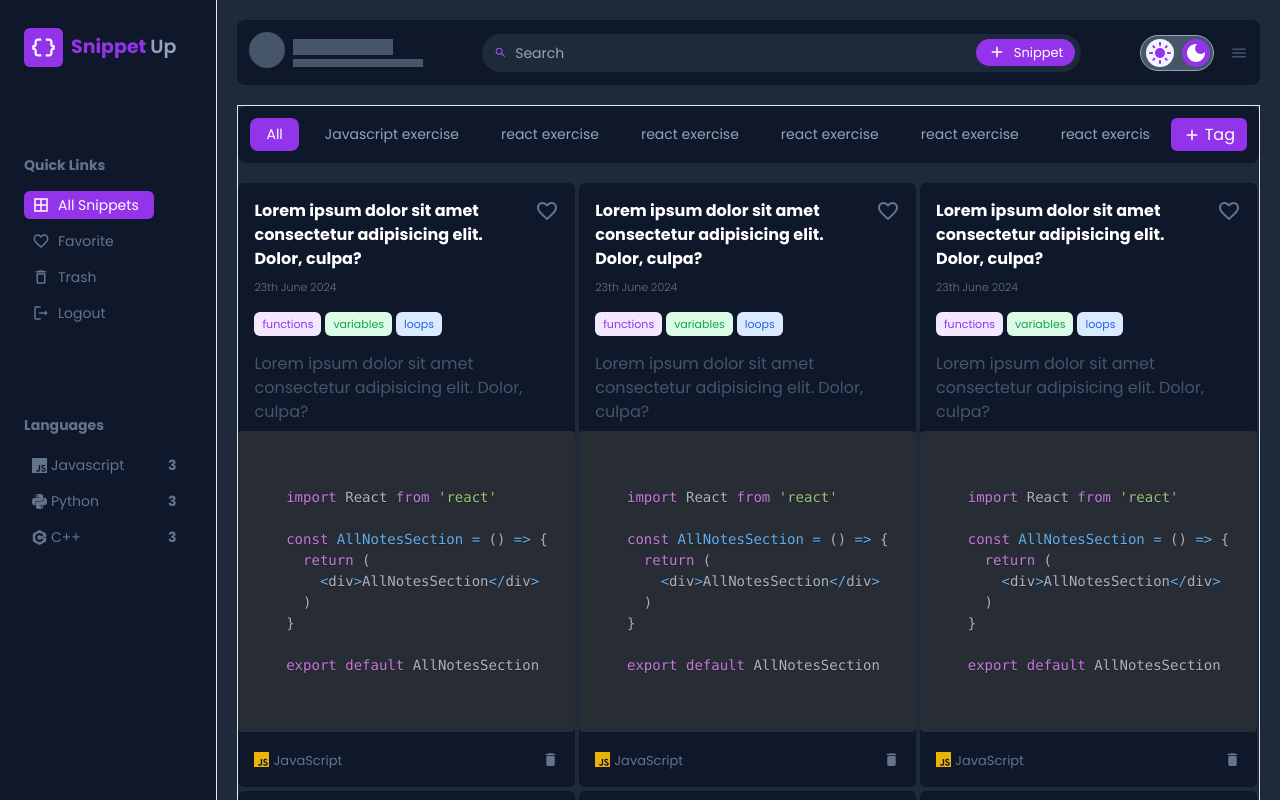
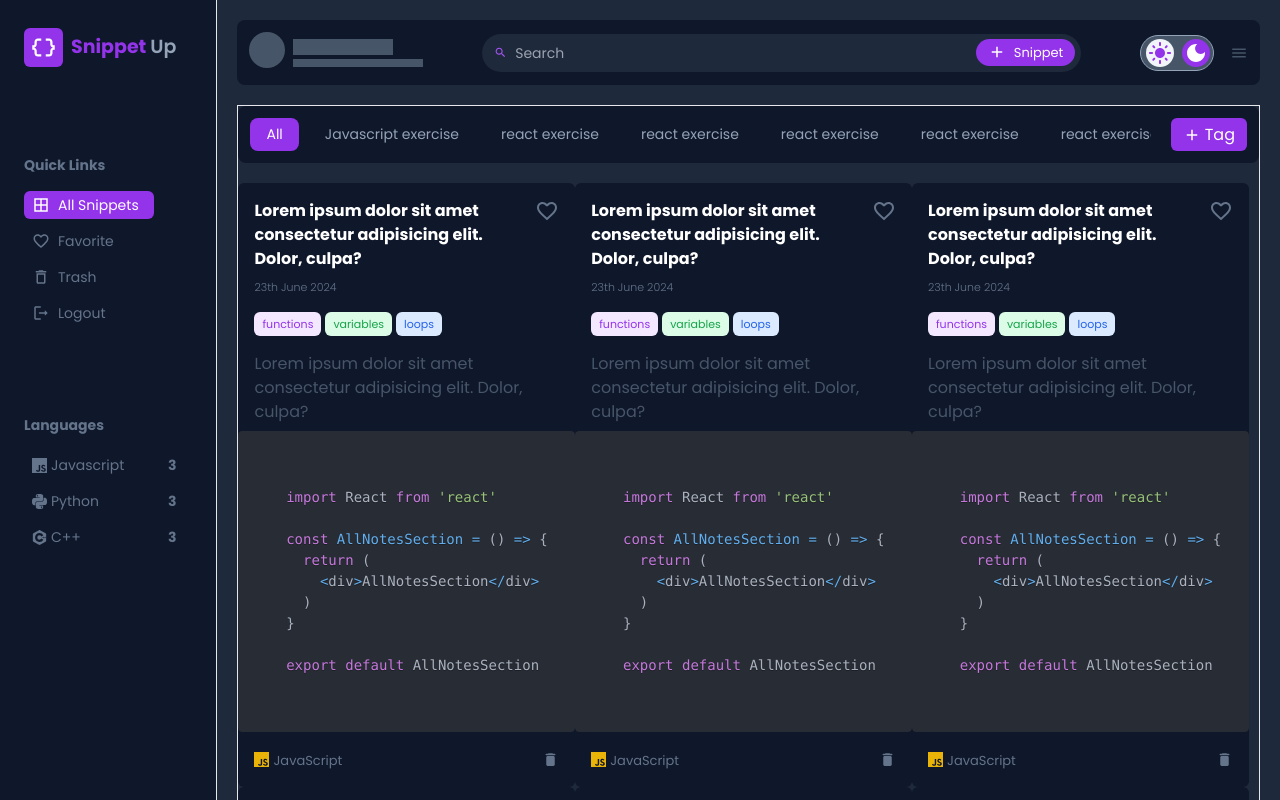
Before and after one commit to VIKAS1011-R/SnippetUP, a Next.js app: page /my-notes in a window 1280 px wide. Shown: the top 800 px of the page. Built offline with nearby package versions, Linux system fonts and the light colour scheme; no server answers.

Commit message:
Update AllNotesSection.tsx

```diff
--- a/app/my-notes/Components/ContentArea/NotesArea/AllNotesSection.tsx
+++ b/app/my-notes/Components/ContentArea/NotesArea/AllNotesSection.tsx
@@ -10,7 +10,7 @@ import { useGlobalContext } from "@/ContextApi";
 
 function AllNotesSelection(){
     return(
-        <div className="mt-5 flex flex-wrap gap-1">
+        <div className="mt-5 flex flex-wrap">
             <SingleNote />
             <SingleNote />
             <SingleNote />
```
